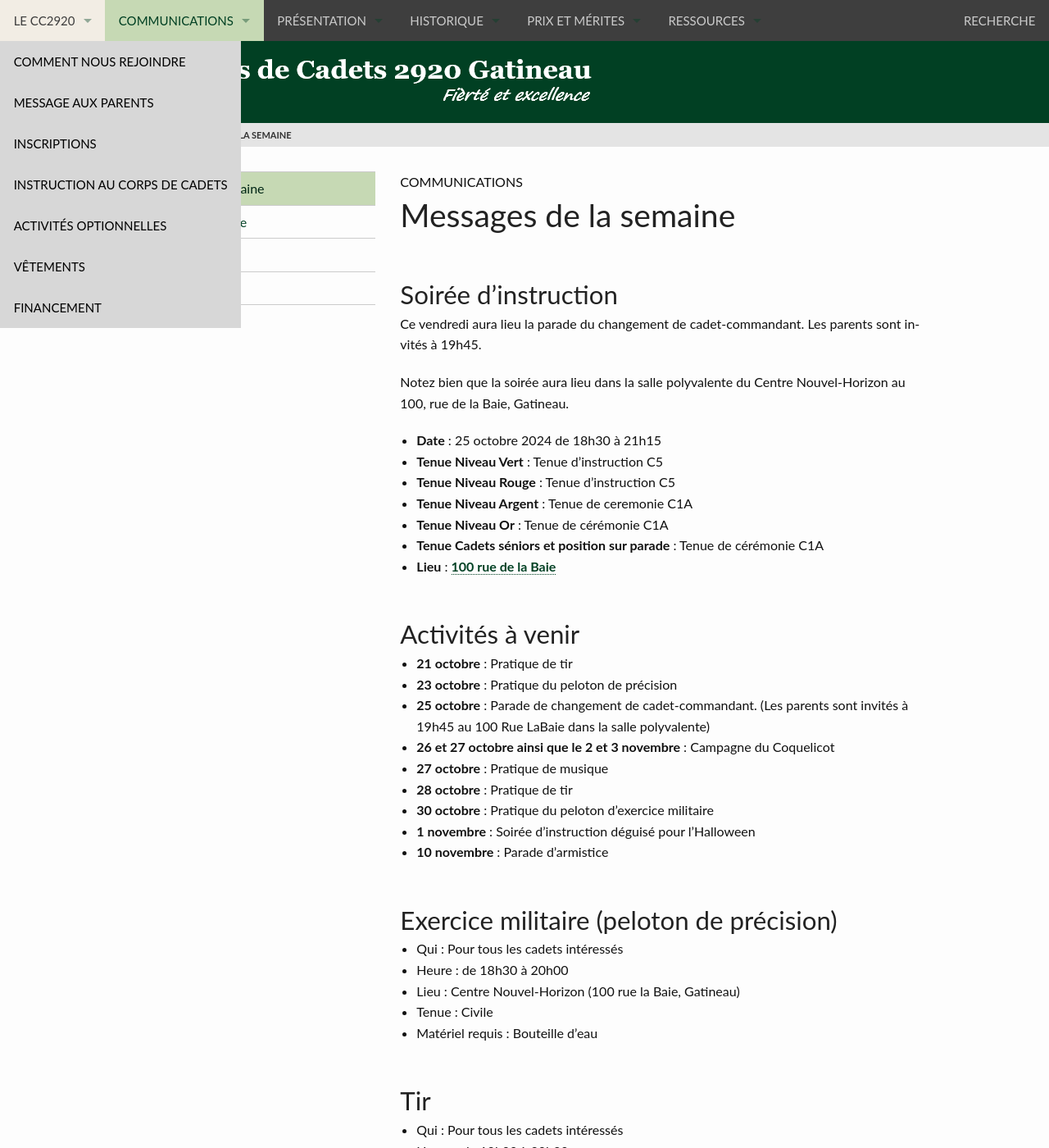
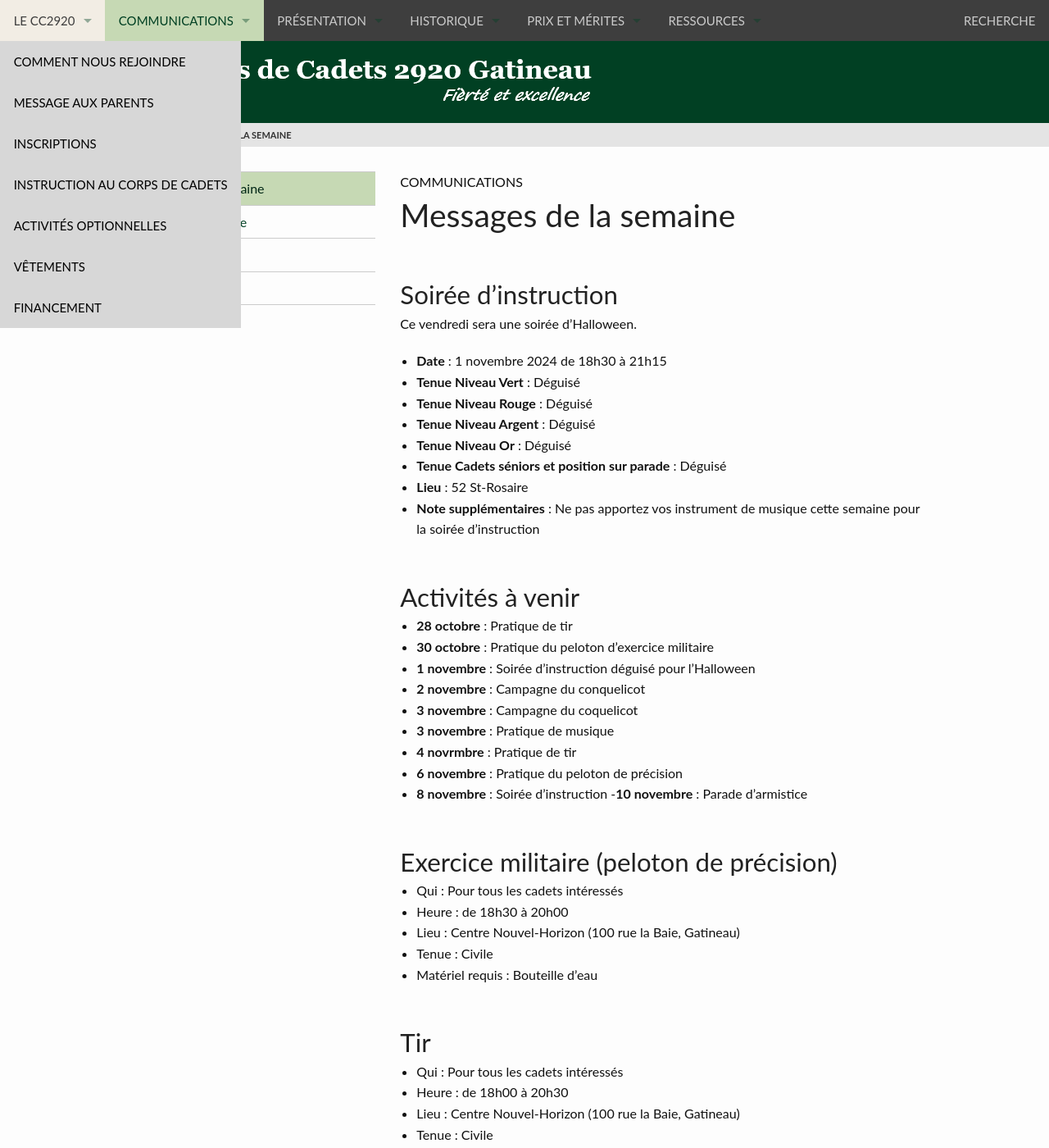
Before and after one commit to CC2920/web, a Jekyll site: the page built from _communications/messages.md, in a window 1280 px wide and 1400 px high. Shown: the whole window at 82% size. Built offline with Jekyll 4.4.1, drawn with Linux system fonts in a browser that asks for light colours; some of the changed text lies outside the part shown.

Commit message:
Message semaine du 27 octobre

```diff
--- a/_communications/messages.md
+++ b/_communications/messages.md
@@ -5,29 +5,29 @@ layout: "messages"
 
 ## Soirée d'instruction
 
-Ce vendredi aura lieu la parade du changement de cadet-commandant. Les parents sont invités à 19h45.
+Ce vendredi sera une soirée d'Halloween.
 
-Notez bien que la soirée aura lieu dans la salle polyvalente du Centre Nouvel-Horizon au 100, rue de la Baie, Gatineau.
-
-- **Date** : 25 octobre 2024 de 18h30 à 21h15
-- **Tenue Niveau Vert** : Tenue d'instruction C5
-- **Tenue Niveau Rouge** : Tenue d'instruction C5
-- **Tenue Niveau Argent** : Tenue de ceremonie C1A
-- **Tenue Niveau Or** : Tenue de cérémonie C1A
-- **Tenue Cadets séniors et position sur parade** : Tenue de cérémonie C1A
-- **Lieu** : [100 rue de la Baie](https://cc2920.ca/information/comment-nous-rejoindre/)
+- **Date** : 1 novembre 2024 de 18h30 à 21h15
+- **Tenue Niveau Vert** : Déguisé
+- **Tenue Niveau Rouge** : Déguisé
+- **Tenue Niveau Argent** : Déguisé
+- **Tenue Niveau Or** : Déguisé
+- **Tenue Cadets séniors et position sur parade** : Déguisé
+- **Lieu** : 52 St-Rosaire
+- **Note supplémentaires** :  Ne pas apportez vos instrument de musique cette semaine pour la soirée d'instruction
 
 ## Activités à venir
 
-- **21 octobre** : Pratique de tir
-- **23 octobre** : Pratique du peloton de précision
-- **25 octobre** : Parade de changement de cadet-commandant. (Les parents sont invités à 19h45 au 100 Rue LaBaie dans la salle polyvalente)
-- **26 et 27 octobre ainsi que le 2 et 3 novembre** : Campagne du Coquelicot
-- **27 octobre** : Pratique de musique
 - **28 octobre** : Pratique de tir
 - **30 octobre** : Pratique du peloton d'exercice militaire
 - **1 novembre** : Soirée d'instruction déguisé pour l'Halloween
-- **10 novembre** : Parade d'armistice
+- **2 novembre** : Campagne du conquelicot
+- **3 novembre** : Campagne du coquelicot
+- **3 novembre** : Pratique de musique
+- **4 novrmbre** : Pratique de tir
+- **6 novembre** : Pratique du peloton de précision
+- **8 novembre** : Soirée d'instruction
+-**10 novembre** : Parade d'armistice
 
 ## Exercice militaire (peloton de précision)
 
@@ -59,13 +59,13 @@ Notez bien que la soirée aura lieu dans la salle polyvalente du Centre Nouvel-H
 - Heure : de 8h45 à 13:15
 - Lieu : Manège militaire de Hull
 - Tenue : Civile
-- Matériel requis : Instrument de musique, Partition, Bouteille d'eau et collation,
+- Matériel requis : Instrument de musique, Partiti, Bouteille d'eau et collation,
 
 ## Campagne du coquelicot
 
 - Qui : Tous les cadets doivent donner leur nom pour un des quarts de bénévolat pour l'une des deux fin de semaines
 - Heure : les quarts seront de 9h00 à 12h30 et de 12h30 à 16h00 le samedi et dimanche
-- Lieu : Les lieux précis seront confirmés lors de la soirée d'instruction du 25 octobre
+- Lieu : Les lieux précis seront confirmés lors de la soirée d'instruction
 - Tenue : Tenue d'instruction pour les cadets du niveau vert et rouge et tenue de parade pour les niveaux argent et or avec médailles
 - Détails : Apportez-vous une bouteille d'eau
 
```
